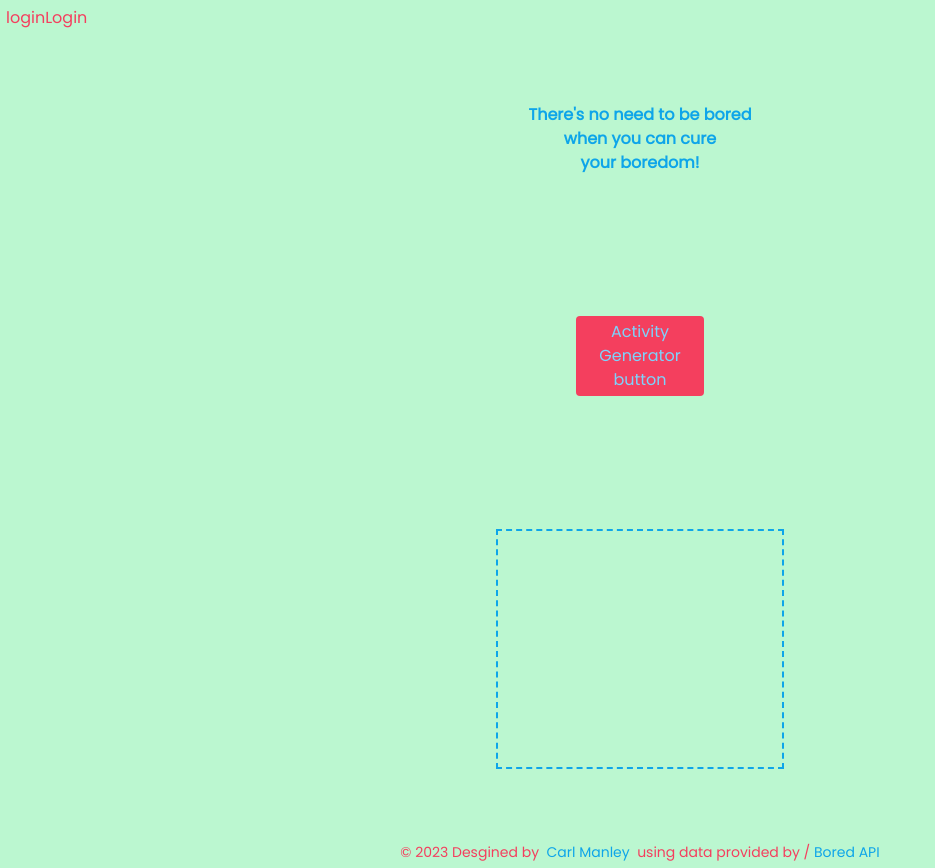
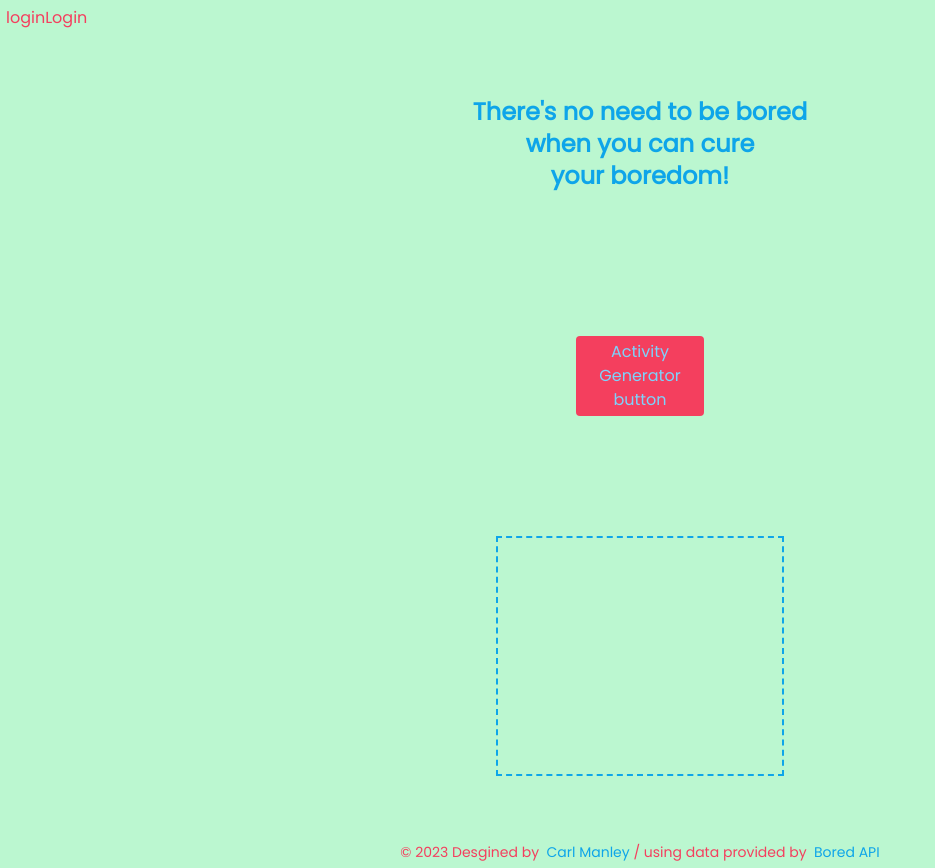
Before and after one commit to The-Codinator-Berlin/bored-app, a React (Create React App) app: page / in a window 1280 px wide. Shown: the whole page, without its empty margins (0-935 px from the left). Built offline with nearby package versions, Linux system fonts and the light colour scheme; the HTML template or start-up script is replaced by a standard one.

Commit message:
Updated footer

```diff
--- a/src/Footer.jsx
+++ b/src/Footer.jsx
@@ -2,7 +2,7 @@ import React from 'react'
 
 function Footer() {
   return (
-    <div className='sm:flex justify-center flex-wrap px-1.5 py-1.5 text-sm text-center'>&copy; 2023 Desgined by &nbsp; <a className="text-sky-500" href="https://github.com/The-Codinator-Berlin">Carl Manley</a> &nbsp; using data provided by /&nbsp; <a className="text-sky-500"href="https://www.boredapi.com/">Bored API</a></div>
+    <div className='sm:flex justify-center flex-wrap px-1.5 py-1.5 text-sm text-center'>&copy; 2023 Desgined by &nbsp;<a className="text-sky-500" href="https://github.com/The-Codinator-Berlin">Carl Manley</a>&nbsp;/ using data provided by &nbsp;<a className="text-sky-500"href="https://www.boredapi.com/">Bored API</a></div>
   )
 }
 
--- a/src/MainContentLP.jsx
+++ b/src/MainContentLP.jsx
@@ -3,7 +3,7 @@ import './index.css'
 function MainContentLP() {
   return (
     <div className="flexMainContent">
-      <div className="mainContentDiv text-sky-500 font-poppins font-normal text-center md:font-bold text-base">There's no need to be bored <br></br>when you can cure <br></br>your boredom!</div>
+      <div className="mainContentDiv text-sky-500 font-poppins font-normal text-2xl text-center md:font-bold">There's no need to be bored <br></br>when you can cure <br></br>your boredom!</div>
       <button className="rounded bg-rose-500 text-sky-300 font-light hover:bg-sky-500 hover:text-rose-500 active:bg-amber-500 active:text-green-600">Activity Generator button</button>
       <div className="generatorBox sm:flex border-dashed border-2 border-sky-500">
       <div className="favouritesButton"></div>
```
